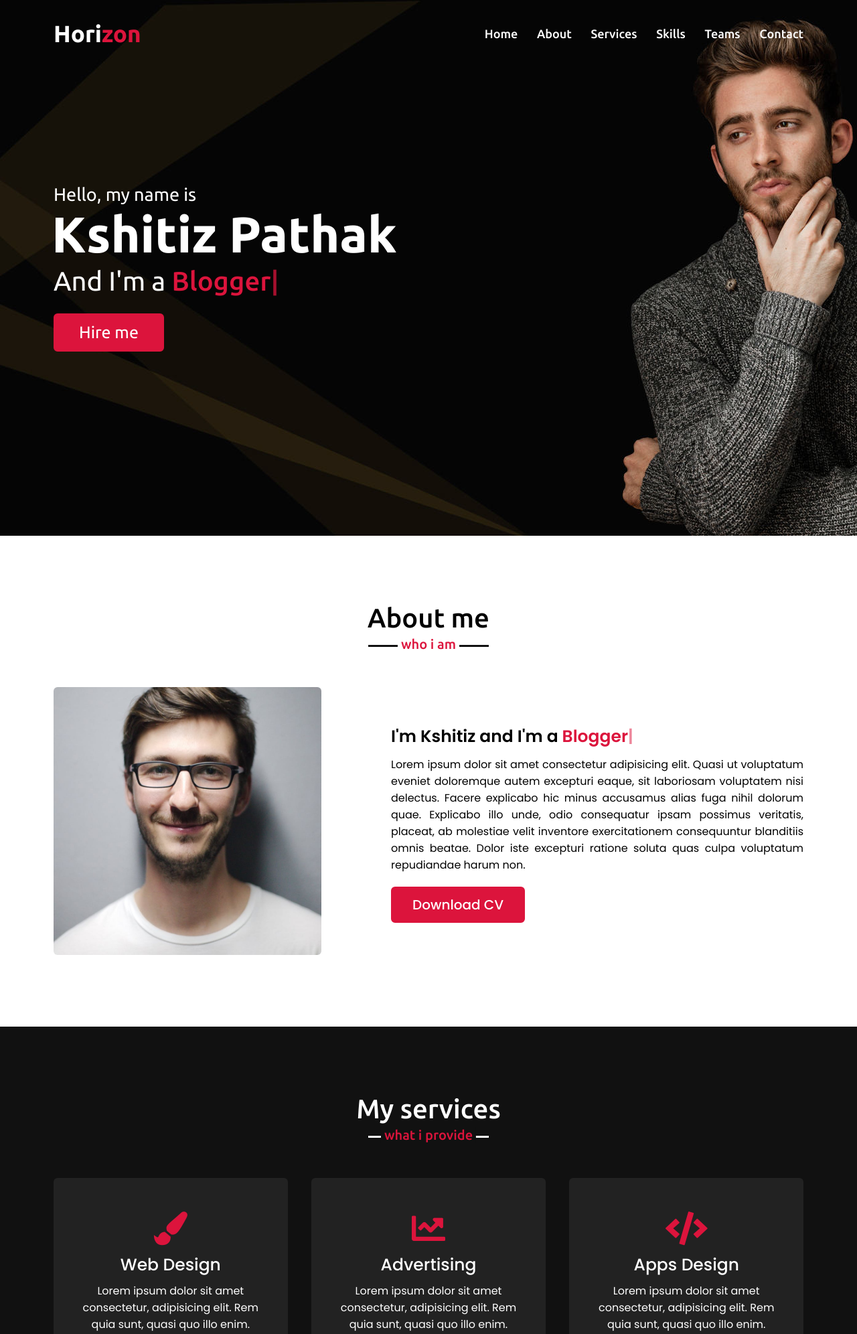
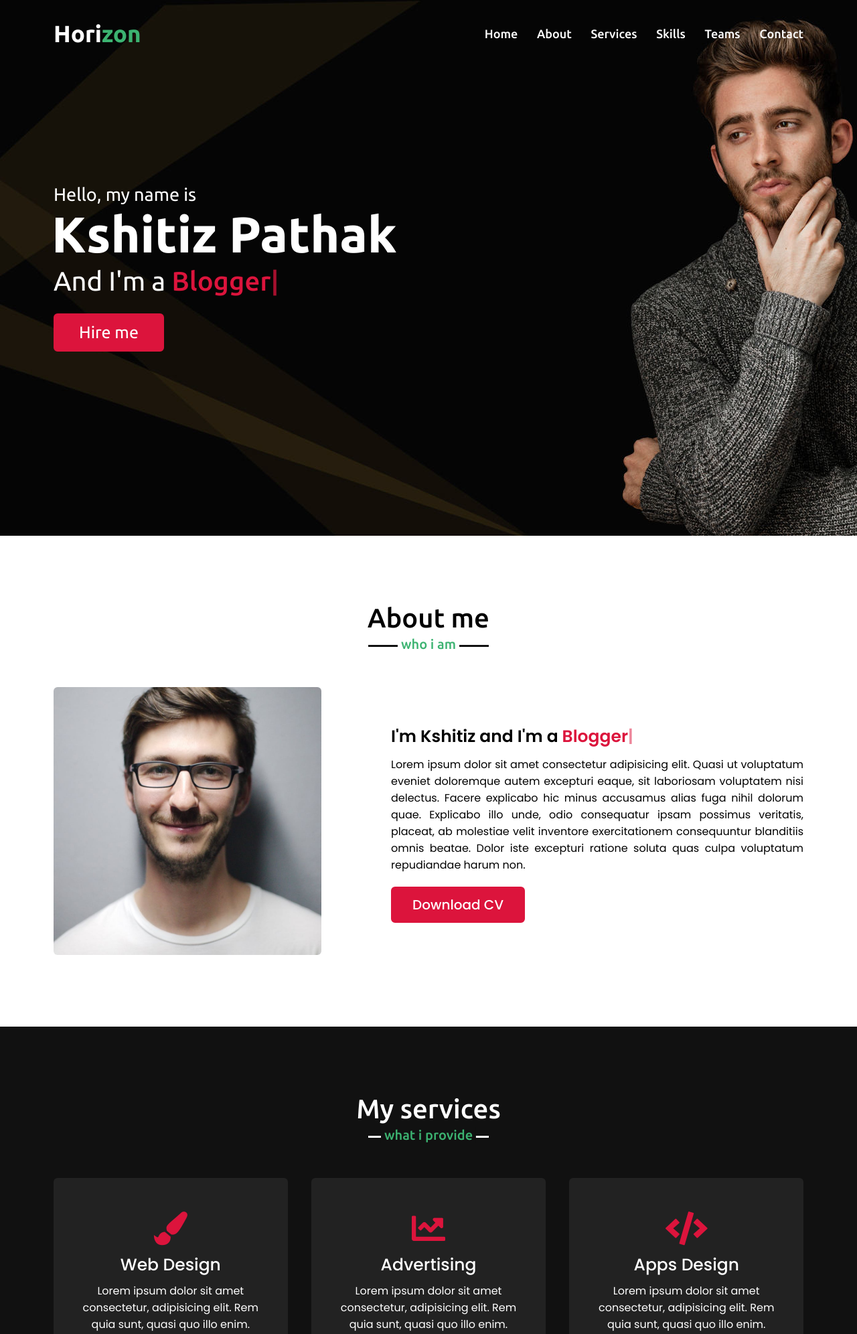
Before and after one commit to kshitiz007/kshitiz.github.io, a PHP site: page / in a window 1280 px wide. Shown: the top 1992 px of the page at 67% size. Run offline with PHP 8.4, Linux system fonts and the light colour scheme.

Commit message:
Update style.css

```diff
--- a/style.css
+++ b/style.css
@@ -71,7 +71,7 @@ section .title::after{
     bottom: -8px;
     left: 50%;
     font-size: 20px;
-    color: crimson;
+    color: mediumseagreen;
     padding: 0 5px;
     background: #fff;
     transform: translateX(-50%);
@@ -88,7 +88,7 @@ section .title::after{
 }
 .navbar.sticky{
     padding: 15px 0;
-    background: crimson;
+    background: mediumseagreen;
 }
 .navbar .max-width{
     display: flex;
@@ -101,7 +101,7 @@ section .title::after{
     font-weight: 600;
 }
 .navbar .logo a span{
-    color: crimson;
+    color: mediumseagreen;
     transition: all 0.3s ease;
 }
 .navbar.sticky .logo a span{
```
